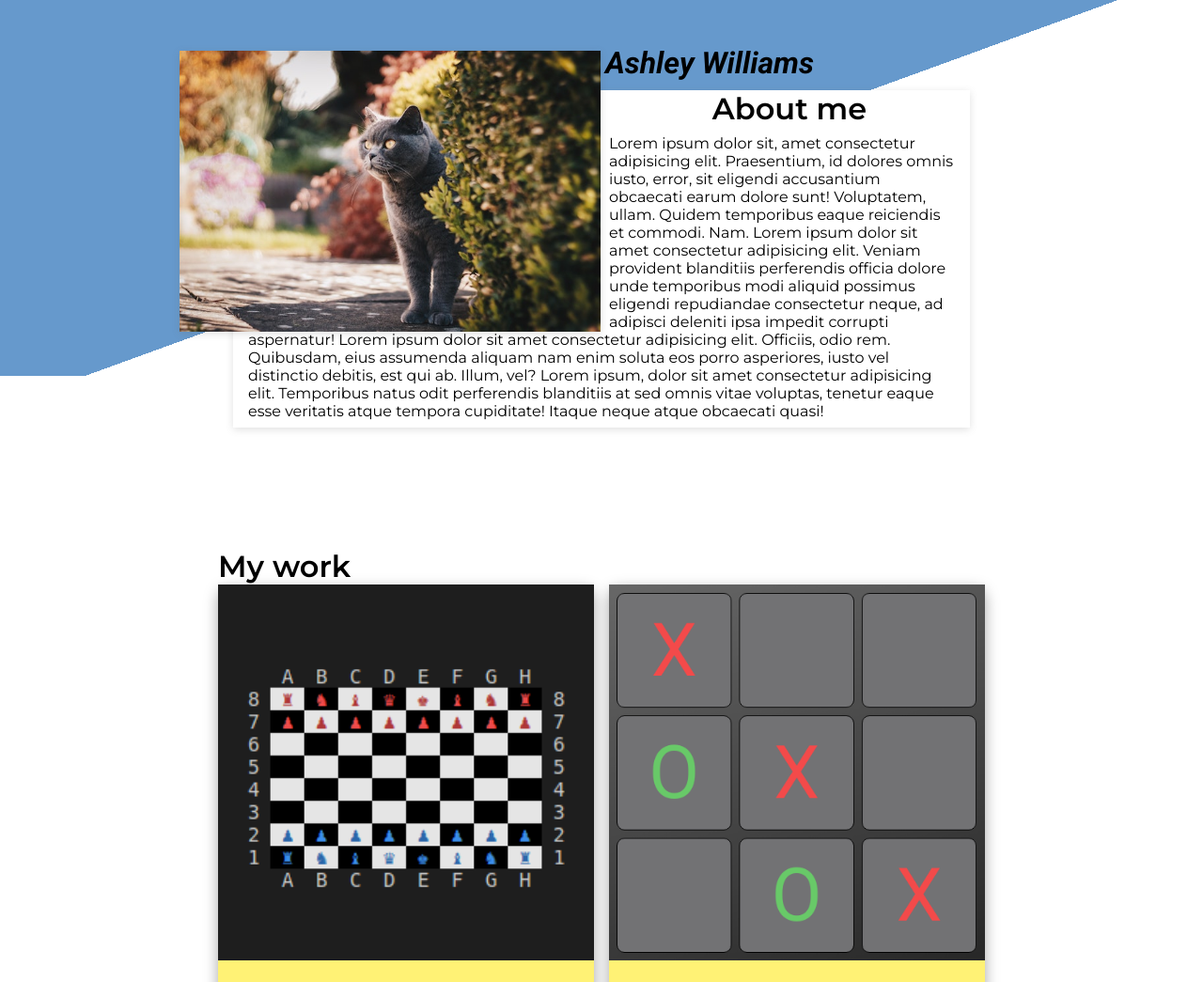
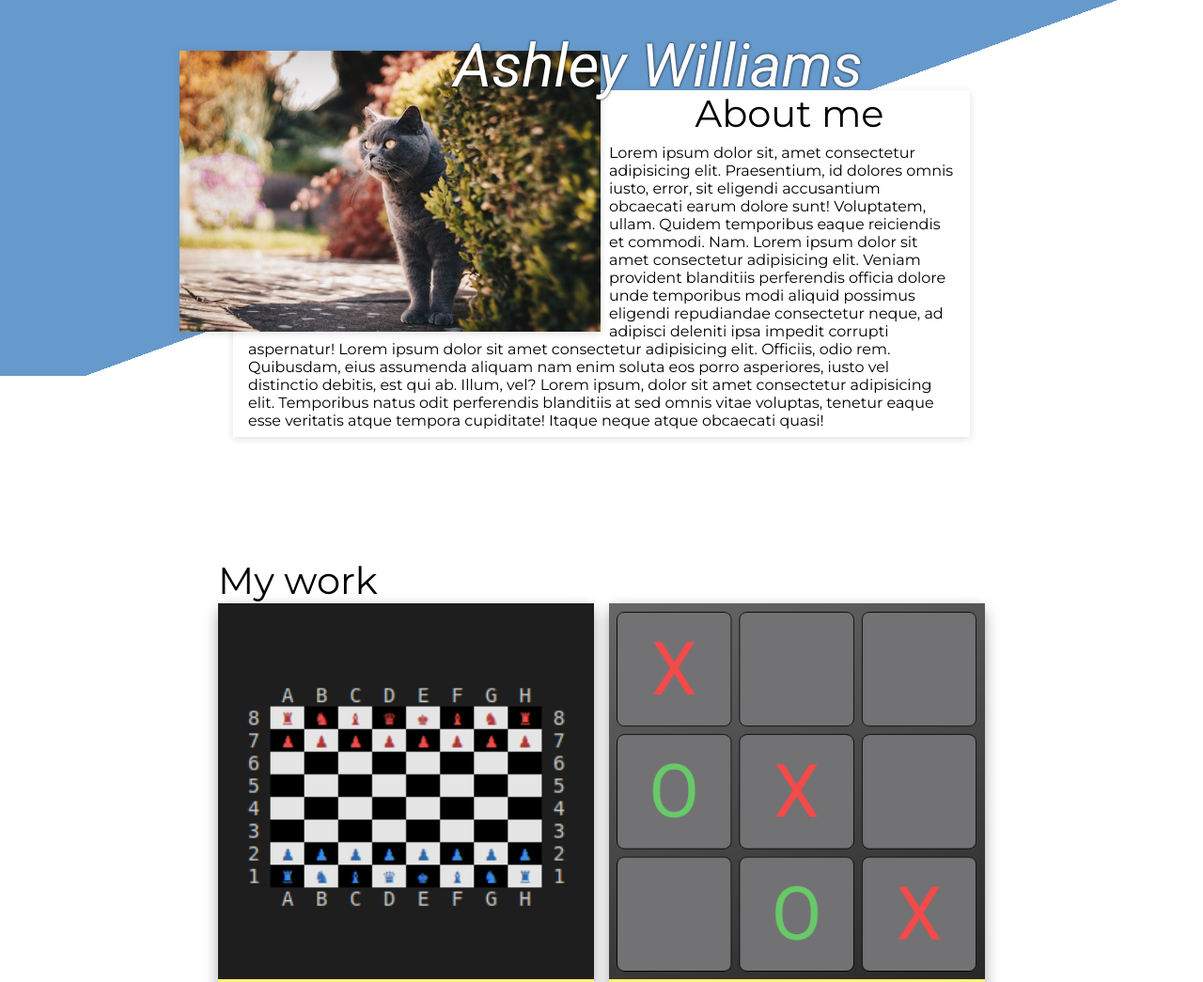
Before and after one commit to aleksandar-code/Portfolio, a plain HTML site: page index.html in a window 1280 px wide. Shown: the top 1045 px of the page at 94% size. Drawn offline with Linux system fonts and the light colour scheme.

Commit message:
Add authour name text shadow

```diff
--- a/style.css
+++ b/style.css
@@ -60,8 +60,8 @@ body::before {
 }
 
 h2 {
-  font-weight: 600;
-  font-size: 2rem;
+  font-weight: 400;
+  font-size: 2.5rem;
 }
 
 .text-holder {
@@ -304,11 +304,6 @@ main {
     align-self: flex-start;
   }
 
-  h2 {
-    font-weight: 600;
-    font-size: 2rem;
-  }
-
   .introduction {
     padding: 3rem;
   }
@@ -318,13 +313,14 @@ main {
   }
 
   .author {
-    color: black;
-    font-weight: bold;
+    color: white;
+    font-weight: 400;
     font-style: italic;
     position: absolute;
-    font-size: 2rem;
+    font-size: 4rem;
     z-index: 1;
-    transform: translateX(200%);
+    transform: translate(65%, -20%);
+    text-shadow: 0px 0px 3px rgba(0, 0, 0, 1);
   }
 
   .contact {
@@ -387,11 +383,6 @@ main {
     align-items: center;
   }
 
-  h2 {
-    font-weight: 600;
-    font-size: 2rem;
-  }
-
   .text-holder {
     padding: 0rem;
   }
```
